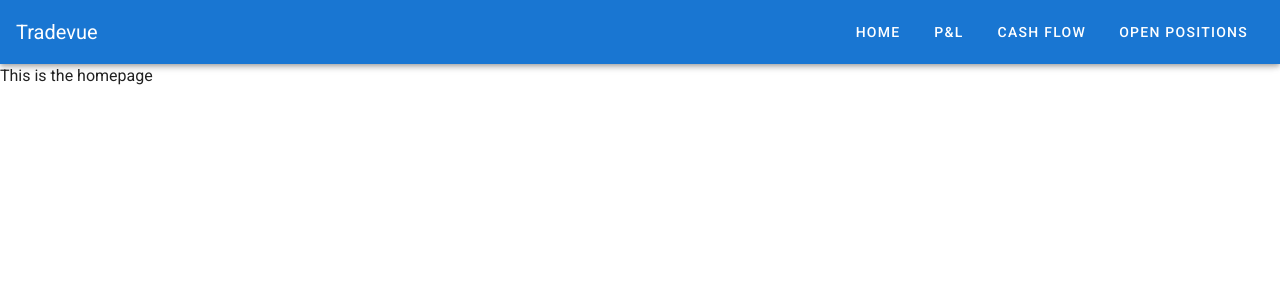
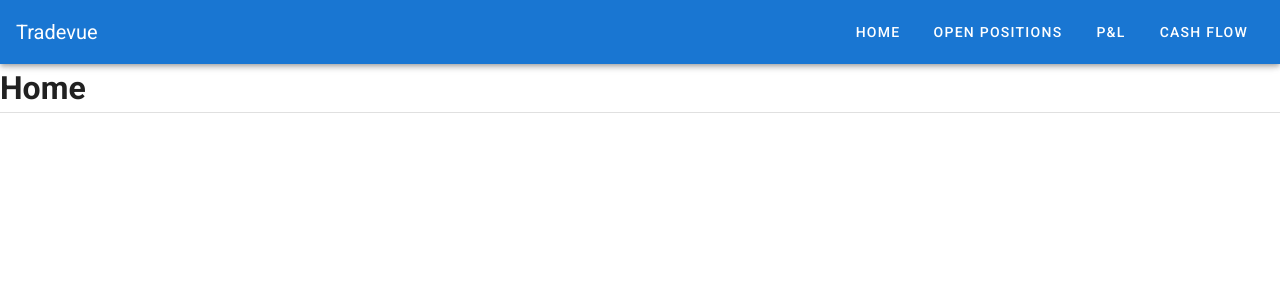
Before and after one commit to anthonycarminati/tradevue, a Vue app: page / in a window 1280 px wide. Shown: the top 300 px of the page. Built offline with nearby package versions, Linux system fonts and the light colour scheme.

Commit message:
did some cleanup

```diff
--- a/src/components/TheNavBar.vue
+++ b/src/components/TheNavBar.vue
@@ -20,16 +20,16 @@ export default {
         url: "/home"
       },
       {
+        label: "Open Positions",
+        url: "/open-positions"
+      },
+      {
         label: "P&L",
         url: "/profit-and-loss"
       },
       {
         label: "Cash Flow",
         url: "/cash-flow"
-      },
-      {
-        label: "Open Positions",
-        url: "/open-positions"
       }
     ]
   })
--- a/src/router/index.js
+++ b/src/router/index.js
@@ -6,22 +6,22 @@ Vue.use(VueRouter);
 const routes = [
   {
     path: "/home",
-    name: "home",
+    name: "Home",
     component: () => import("../views/Home.vue")
   },
   {
     path: "/profit-and-loss",
-    name: "profit-and-loss",
+    name: "ProfitAndLoss",
     component: () => import("../views/ProfitAndLoss.vue")
   },
   {
     path: "/cash-flow",
-    name: "cash-flow",
+    name: "CashFlow",
     component: () => import("../views/CashFlow.vue")
   },
   {
     path: "/open-positions",
-    name: "open-positions",
+    name: "OpenPositions",
     component: () => import("../views/OpenPositions.vue")
   },
   {
--- a/src/views/CashFlow.vue
+++ b/src/views/CashFlow.vue
@@ -1,9 +1,17 @@
 <template>
-  <div></div>
+  <div>
+    <h1>Cash Flow</h1>
+    <v-divider />
+  </div>
 </template>
 
 <script>
-export default {};
+export default {
+  name: "CashFlow",
+  data: () => ({
+    //
+  })
+};
 </script>
 
 <style></style>
--- a/src/views/Home.vue
+++ b/src/views/Home.vue
@@ -1,6 +1,7 @@
 <template>
-  <div class="home">
-    This is the homepage
+  <div>
+    <h1>Home</h1>
+    <v-divider />
   </div>
 </template>
 
@@ -8,6 +9,9 @@
 // @ is an alias to /src
 
 export default {
-  name: "home"
+  name: "Home",
+  data: () => ({
+    //
+  })
 };
 </script>
--- a/src/views/OpenPositions.vue
+++ b/src/views/OpenPositions.vue
@@ -1,6 +1,7 @@
 <template>
   <div>
-    <h1>Positions</h1>
+    <h1 class="centered">Open Positions</h1>
+    <v-divider />
     <ul>
       <li v-for="pos in positions" :key="pos.symbol">{{ pos.symbol }}</li>
     </ul>
@@ -9,6 +10,7 @@
 
 <script>
 export default {
+  name: "OpenPositions",
   data: () => ({
     positions: [
       {
--- a/src/views/ProfitAndLoss.vue
+++ b/src/views/ProfitAndLoss.vue
@@ -1,9 +1,17 @@
 <template>
-  <div></div>
+  <div>
+    <h1>Profit and Loss</h1>
+    <v-divider />
+  </div>
 </template>
 
 <script>
-export default {};
+export default {
+  name: "ProfitAndLoss",
+  data: () => ({
+    //
+  })
+};
 </script>
 
 <style></style>
```
